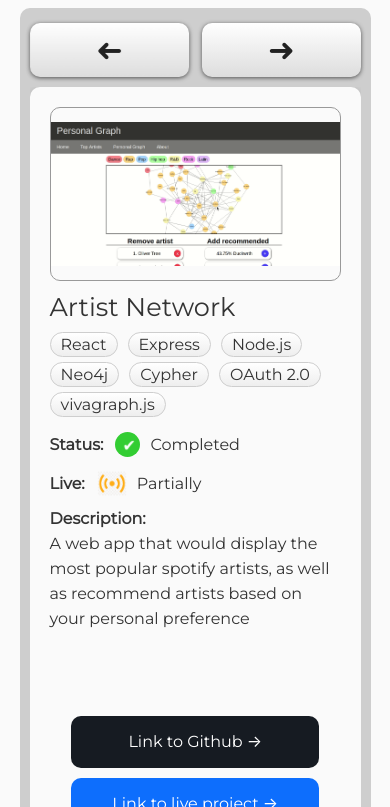
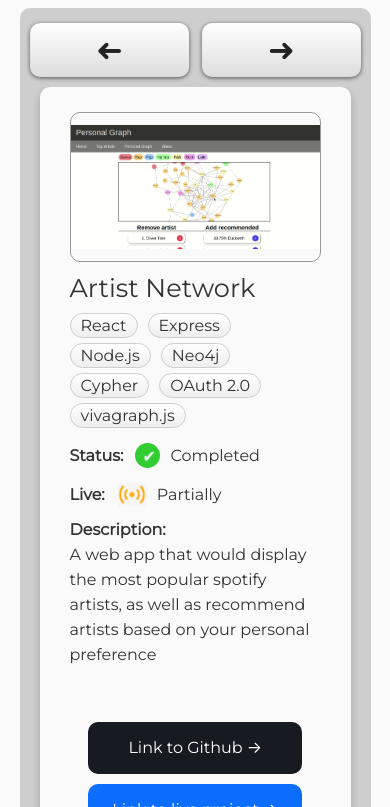
Before and after one commit to ADSmith-0/personal-website, a Next.js app: page / in a window 390 px wide. Shown: the part 1077-1884 px from the top of the page. Built offline with nearby package versions, Linux system fonts and the light colour scheme.

Commit message:
update: refactored carousel and CSS

```diff
--- a/components/carousel.tsx
+++ b/components/carousel.tsx
@@ -10,7 +10,7 @@ export default function Carousel({ children }:any){
         setScrollAmount(Math.min(scrollAmount + cardWidth, ((children.length-displayNumber)*cardWidth)));
     }
     useEffect(() => {
-        let cardWidth = (window.innerWidth < 500) ? 0.85*window.innerWidth+10 : ((window.innerWidth < 1300)? 460 : 910);
+        let cardWidth = (window.innerWidth < 500) ? 0.85*window.innerWidth+10 : ((window.innerWidth < 1300) ? 460 : 910);
         setCardWidth(cardWidth);
     }, []);
     useEffect(() => {
--- a/styles/carousel.module.css
+++ b/styles/carousel.module.css
@@ -1,20 +1,19 @@
 .container {
     position: relative;
-    width: 1365px;
     margin: auto;
+    width: 85vw;
 }
 .carousel {
-    gap: 10px;
     width: inherit;
     overflow-x: scroll;
     animation: fadeIn 0.4s linear 0s;
     display: flex;
+    gap: 20px;
+    padding: 0 20px;
     flex-direction: row;
     scrollbar-width: none;
 }
-.carousel::-webkit-scrollbar {
-  width: 0;
-}
+.carousel::-webkit-scrollbar { width: 0; }
 .btn {
     position: absolute;
     cursor: pointer;
@@ -28,33 +27,19 @@
     z-index: 8;
 }
 #left_btn {
-    top: 336px;
-    left: -40px;
+    top: 45%;
+    left: 0;
     transform: rotateY(180deg);
 }
 #right_btn {
-    top: 336px;
-    right: -40px;
+    top: 45%;
+    right: 0px;
 }
 @keyframes fadeIn {
     0% { opacity: 0; }
     100% { opacity: 1; }
 }
-@media(max-width: 1470px){
-    .container {
-        width: 1250px;
-    }
-}
-@media(max-width: 1100px){
-    .container {
-        width: 800px;
-    }
-}
 @media (max-width: 600px) {
-    .container {
-        width: 85vw;
-        margin: auto;
-    }
     .btn {
         position: relative;
         width: 48%;
@@ -69,7 +54,10 @@
     }
     #left_btn { margin-right: 2%; }
     #right_btn { margin-left: 2%; }
-    .carousel { margin-top: 10px; }
+    .carousel {
+        margin-top: 10px;
+        padding: 0 10px;
+    }
     @media(prefers-color-scheme: light) {
         .btn {
             background-image: linear-gradient(180deg, #fff, #ddd);
--- a/styles/home.module.css
+++ b/styles/home.module.css
@@ -62,10 +62,7 @@
     border-radius: 7px;
 }
 .social_icon:hover {
-    box-shadow: 10px 10px 10px turquoise;
-}
-.social_link:hover {
-    transform: translateY(1px);
+    transform: scale(0.95);
 }
 .blocks {
     display: grid;
--- a/styles/post-card.module.css
+++ b/styles/post-card.module.css
@@ -9,8 +9,8 @@
     align-items: center;
     gap: 10px;
     padding: 30px;
-    width: 100%;
-    max-width: 450px;
+    width: 31.9%;
+    min-width: 31.9%;
 }
 .cover_image { border-radius: 5px; }
 .title {
@@ -43,8 +43,15 @@
     padding: 10px 15px;
     user-select: none;
 }
+@media(max-width: 1000px) {
+    .card {
+        width: 48.8%;
+        min-width: 48.8%;
+    }
+}
 @media(max-width: 600px) {
     .card {
+        width: 100%;
         min-width: 100%;
     }
 }
--- a/styles/project-card.module.css
+++ b/styles/project-card.module.css
@@ -5,13 +5,14 @@
     box-shadow: 0 4px 8px 0 #00000033;
     transition: 0.3s;
     border-radius: 10px;
-    padding: 20px;
+    padding: 25px 30px;
     display: grid;
     grid-template-columns: 1fr;
     grid-template-rows: auto auto auto auto auto 1fr auto;
     gap: 10px;
     align-items: center;
-    width: 100%;
+    width: 32.5%;
+    min-width: 32.5%;
 }
 .card:hover{ box-shadow: 0 8px 16px 0 #00000033; }
 .title {
@@ -102,11 +103,13 @@
 }
 @media(max-width: 1000px) {
     .card {
-        min-width: 50%;
+        width: 49.1%;
+        min-width: 49.1%;
     }
 }
 @media(max-width: 600px) {
     .card {
+        width: 100%;
         min-width: 100%;
     }
 }
```
